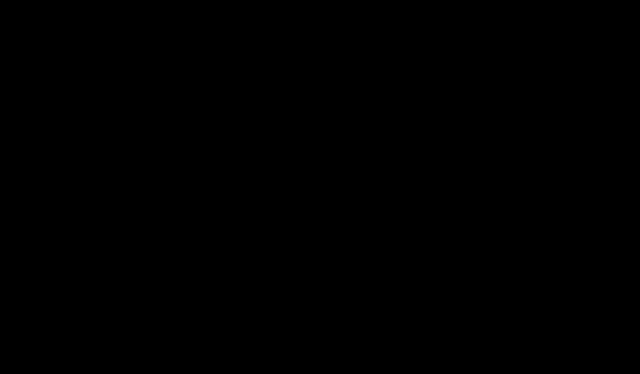
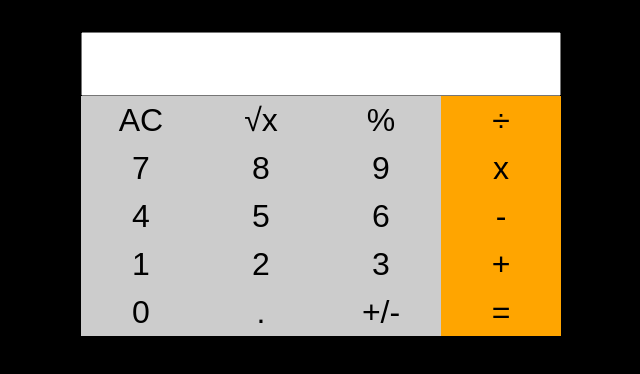
Before and after one commit to alabhyajindal/calculator, a plain HTML site: page index.html in a window 1280 px wide. Shown: the whole page, without its empty margins (159-799 px from the left). Drawn offline with Linux system fonts and the light colour scheme.

Commit message:
layout complete

```diff
--- a/index.html
+++ b/index.html
@@ -8,6 +8,39 @@
     <title>calculator</title>
   </head>
   <body>
+    <main class="app">
+      <input class="entry" />
+      <div class="input-row">
+        <button class="btn">AC</button>
+        <button class="btn">√x</button>
+        <button class="btn">%</button>
+        <button class="btn btn-action">÷</button>
+      </div>
+      <div class="input-row">
+        <button class="btn">7</button>
+        <button class="btn">8</button>
+        <button class="btn">9</button>
+        <button class="btn btn-action">x</button>
+      </div>
+      <div class="input-row">
+        <button class="btn">4</button>
+        <button class="btn">5</button>
+        <button class="btn">6</button>
+        <button class="btn btn-action">-</button>
+      </div>
+      <div class="input-row">
+        <button class="btn">1</button>
+        <button class="btn">2</button>
+        <button class="btn">3</button>
+        <button class="btn btn-action">+</button>
+      </div>
+      <div class="input-row">
+        <button class="btn">0</button>
+        <button class="btn">.</button>
+        <button class="btn">+/-</button>
+        <button class="btn btn-action">=</button>
+      </div>
+    </main>
     <script src="./app.js"></script>
   </body>
 </html>
--- a/style.css
+++ b/style.css
@@ -6,4 +6,37 @@
 
 html {
   background-color: #000;
+  color: #fff;
+  font-family: sans-serif;
 }
+
+.app {
+  max-width: 50rem;
+  margin: 2rem auto;
+}
+
+.entry {
+  width: 30rem;
+  height: 4rem;
+  padding: 1rem;
+  font-size: 2rem;
+  outline: none;
+}
+
+.input-row {
+  max-width: 50rem;
+  display: flex;
+}
+
+.btn {
+  flex-basis: 120px;
+  height: 3rem;
+  font-size: 2rem;
+  background: none;
+  border: none;
+  background-color: #ccc;
+}
+
+.btn-action {
+  background-color: orange;
+}
```
